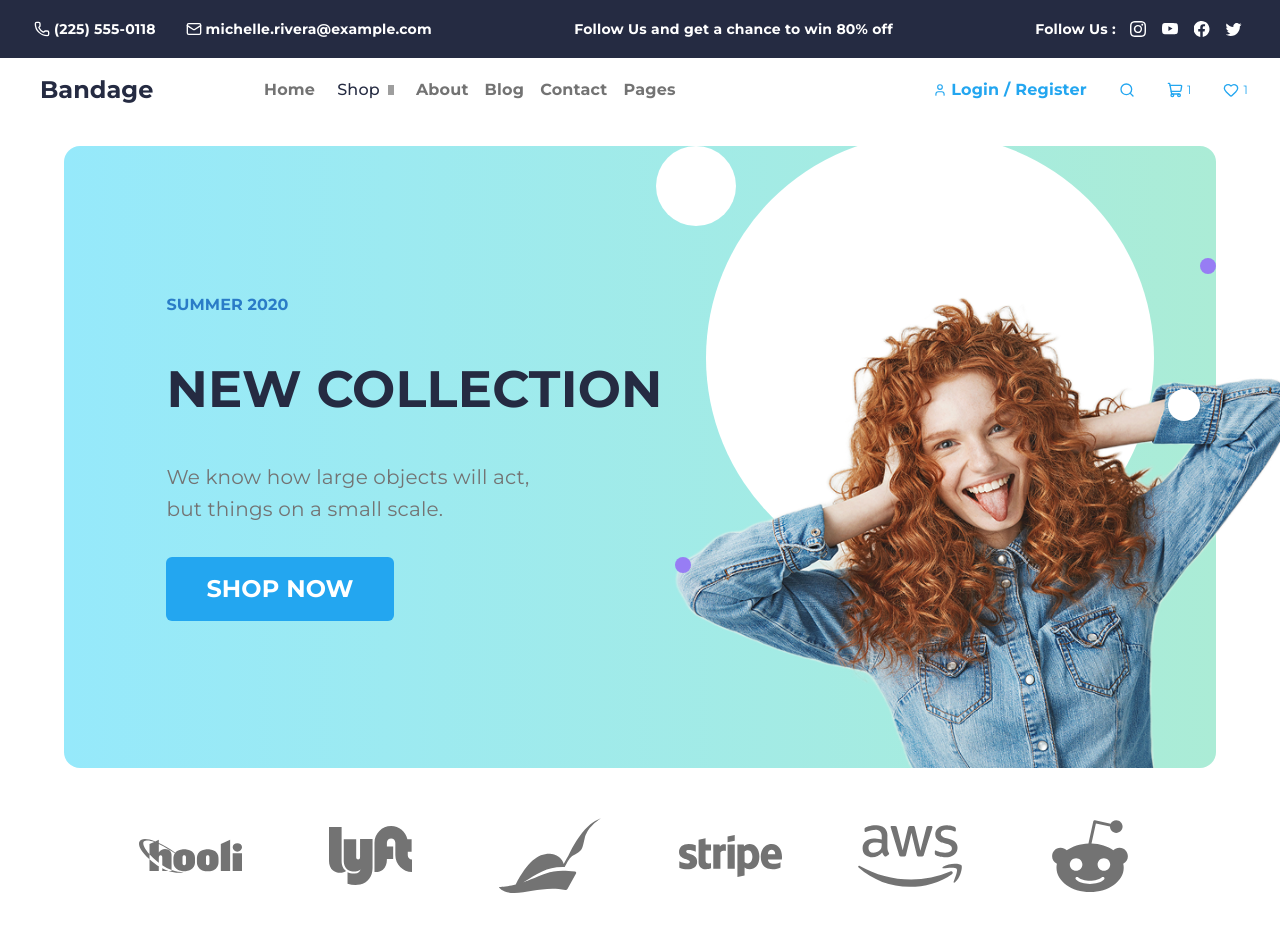
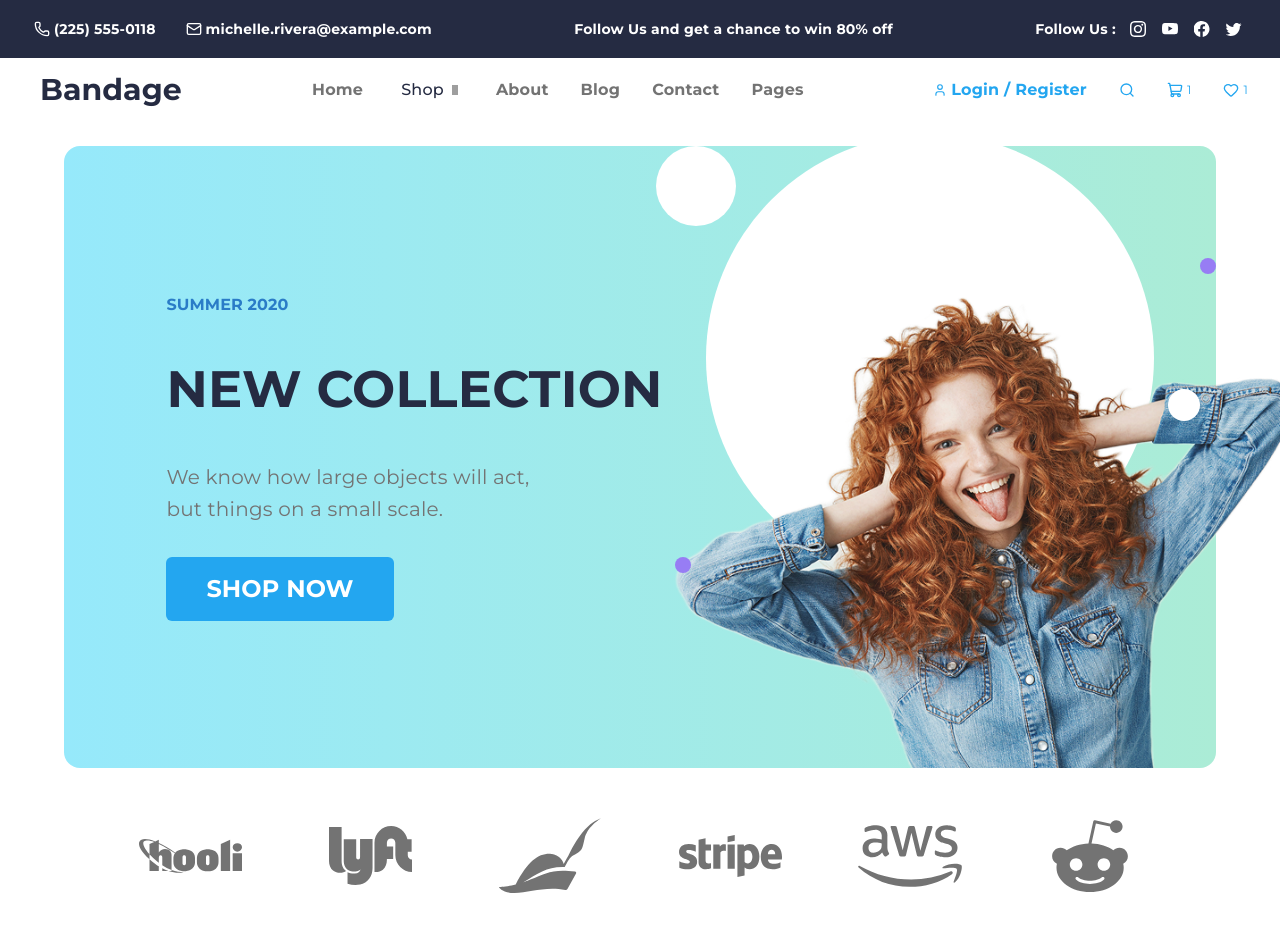
Before and after one commit to Dogukan3648/e-commerce-project, a React (Vite) app: page / in a window 1280 px wide. Shown: the top 932 px of the page. Built offline with nearby package versions, Linux system fonts and the light colour scheme; grey boxes are pictures that could not be loaded.

Commit message:
chore: remove accidental git file

```diff
--- a/src/components/ClientsSection.jsx
+++ b/src/components/ClientsSection.jsx
@@ -26,7 +26,7 @@ const ClientsSection = () => {
             <img
               src={client.logo}
               alt={`${client.name} logo`}
-              className="h-auto w-36 xl:w-auto"
+              className="h-auto w-32 xl:w-auto"
             />
           </div>
         ))}
--- a/src/components/HeroSection.jsx
+++ b/src/components/HeroSection.jsx
@@ -2,7 +2,7 @@ import heroWoman from "../assets/images/hero-woman.png";
 
 const HeroSection = () => {
   return (
-    <section className="mx-auto mt-20 w-97 max-w-full rounded-2xl bg-linear-to-r from-[#96E9FB] to-[#ABECD6] md:w-4/5 xl:mt-6 xl:w-[90%]">
+    <section className="mx-auto mt-20 w-97 max-w-full rounded-2xl bg-linear-to-r from-[#96E9FB] to-[#ABECD6]  xl:mt-6 xl:w-[90%]">
       <div className="flex flex-col items-center gap-16 pt-20 xl:h-[622px] xl:flex-row xl:gap-0 xl:pt-0">
         <div className="flex w-full flex-col items-center gap-8 text-center xl:min-w-0 xl:flex-1 xl:items-start xl:pl-[clamp(4rem,8vw,10rem)] xl:text-left">
           <span className="text-base font-bold leading-6 tracking-[0.1px] text-[#2A7CC7]">
--- a/src/components/Navbar.jsx
+++ b/src/components/Navbar.jsx
@@ -7,7 +7,7 @@ const Navbar = () => {
   return (
     <div className="xl:flex xl:h-16 xl:items-center xl:pl-10 xl:pr-4">
       <div className="flex items-center justify-between px-9 py-9 xl:w-48 xl:flex-none xl:p-0">
-        <Link to="/" className="text-2xl font-bold">
+        <Link to="/" className="text-2xl font-bold xl:text-3xl">
           Bandage
         </Link>
 
@@ -26,8 +26,8 @@ const Navbar = () => {
         </div>
       </div>
 
-      <nav className="mt-15 xl:ml-8 xl:mt-0">
-        <ul className="flex flex-col items-center gap-8 text-muted xl:flex-row xl:gap-4">
+      <nav className="mt-15 xl:ml-20 xl:mt-0">
+        <ul className="flex flex-col items-center gap-8 text-muted xl:flex-row xl:gap-8">
           <li className="text-3xl leading-[45px] xl:text-base xl:font-bold xl:leading-6 xl:tracking-[0.2px]">
             <Link to="/">Home</Link>
           </li>
```
Also changed, not shown: 1 other file (tests, documents, lock files or other folders).
